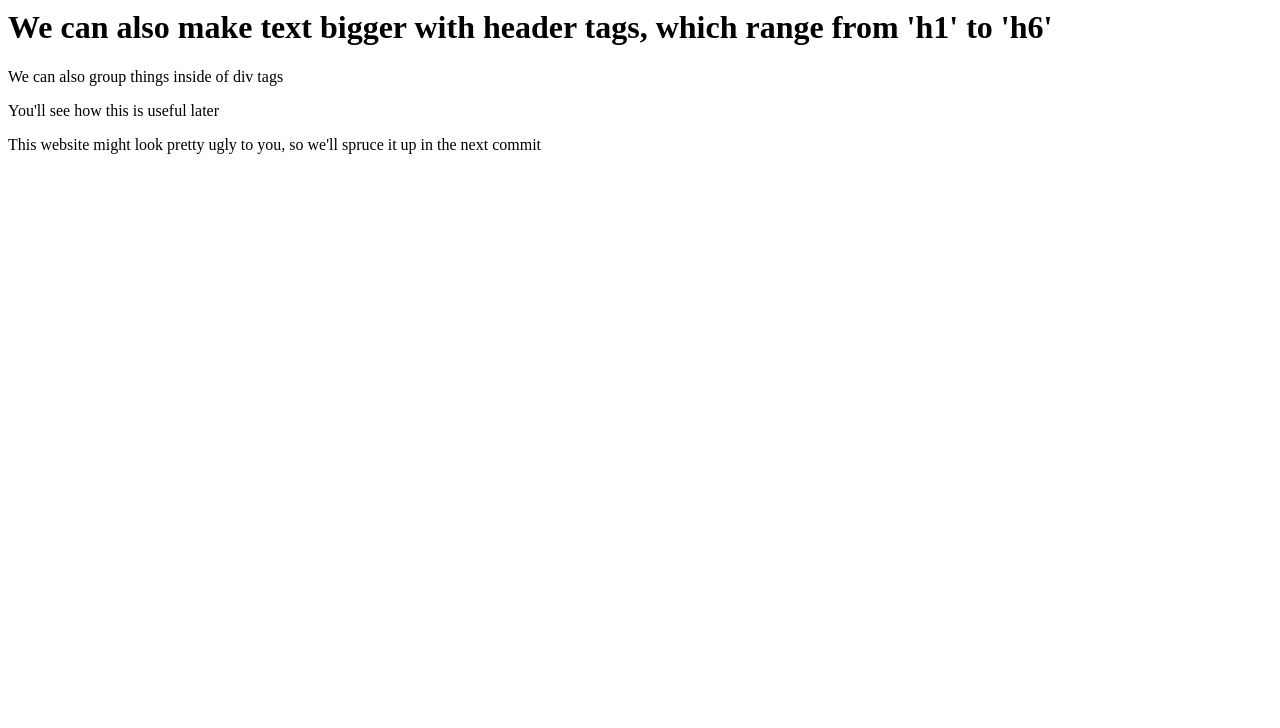
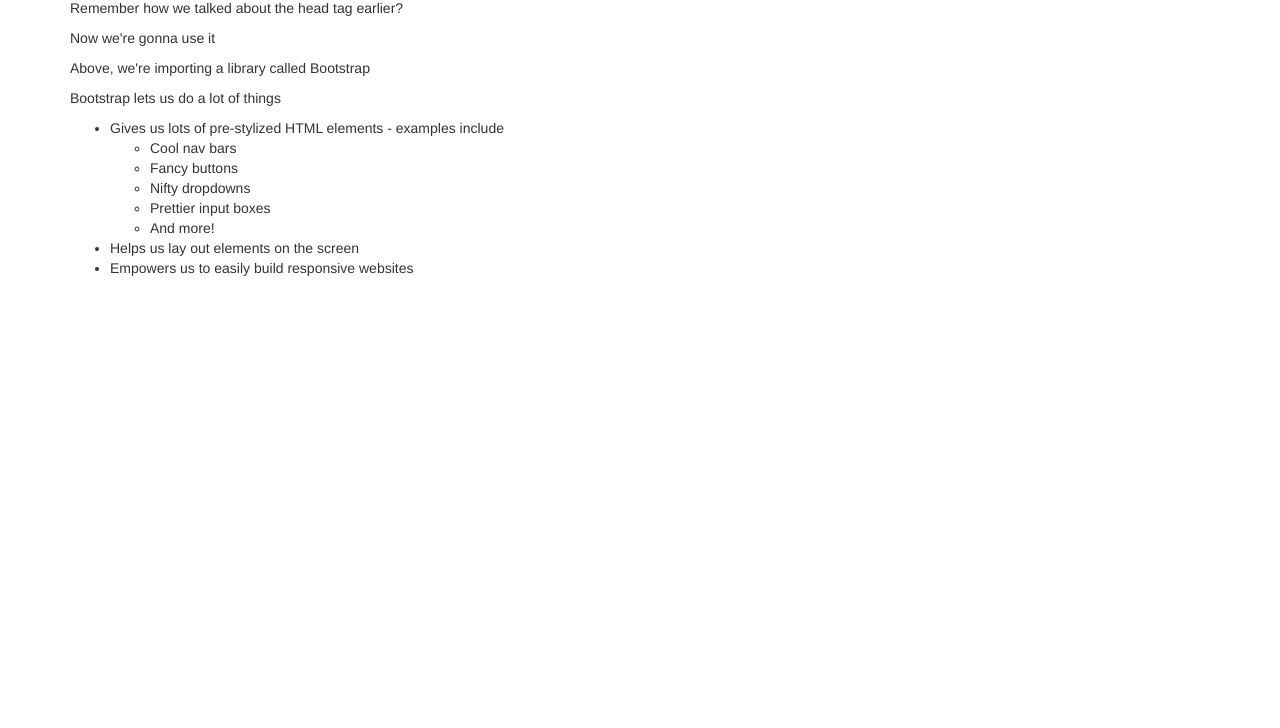
Before and after one commit to HackGT/catalyst-project-page, a plain HTML site: page index.html in a window 1280 px wide. Shown: the part 72-800 px from the top of the page. Drawn offline with nearby package versions, Linux system fonts and the light colour scheme.

Commit message:
Using bootstrap!

```diff
--- a/index.html
+++ b/index.html
@@ -1,14 +1,32 @@
 <html>
 	<head>
+		<link href="https://maxcdn.bootstrapcdn.com/bootstrap/3.3.7/css/bootstrap.min.css" rel="stylesheet" integrity="sha384-BVYiiSIFeK1dGmJRAkycuHAHRg32OmUcww7on3RYdg4Va+PmSTsz/K68vbdEjh4u" crossorigin="anonymous">
+		<script src="https://maxcdn.bootstrapcdn.com/bootstrap/3.3.7/js/bootstrap.min.js" integrity="sha384-Tc5IQib027qvyjSMfHjOMaLkfuWVxZxUPnCJA7l2mCWNIpG9mGCD8wGNIcPD7Txa" crossorigin="anonymous"></script>
 	</head>
 	<body>
-		<p>One of the most common HTML tags is the 'p' tag, which stands for paragraph</p>
-		<p>This will render text onto the screen</p>
-		<h1>We can also make text bigger with header tags, which range from 'h1' to 'h6'</h1>
-		<div>
-			<p>We can also group things inside of div tags</p>
-			<p>You'll see how this is useful later</p>
+		<!--in bootstrap, the container class is where we'll usually want to put all of our elements-->
+		<div class="container">
+			<h1>Let's learn bootstrap!</h1>
+
+			<p>Remember how we talked about the head tag earlier?</p>
+			<p>Now we're gonna use it</p>
+			<p>Above, we're importing a library called Bootstrap</p>
+			<p>Bootstrap lets us do a lot of things</p>
+			<ul><!--ul stands for unordered list, and is how we make bullet points-->
+				<li>
+					Gives us lots of pre-stylized HTML elements - examples include
+					<ul>
+						<li>Cool nav bars</li>
+						<li>Fancy buttons</li>
+						<li>Nifty dropdowns</li>
+						<li>Prettier input boxes</li>
+						<li>And more!</li>
+					</ul>
+				</li>
+				<li>Helps us lay out elements on the screen</li>
+				<li>Empowers us to easily build responsive websites</li>
+				<!--li stands for list element, and is what goes in a list-->
+			</ul>
 		</div>
-		<p>This website might look pretty ugly to you, so we'll spruce it up in the next commit</p>
 	</body>
 </html>
```
